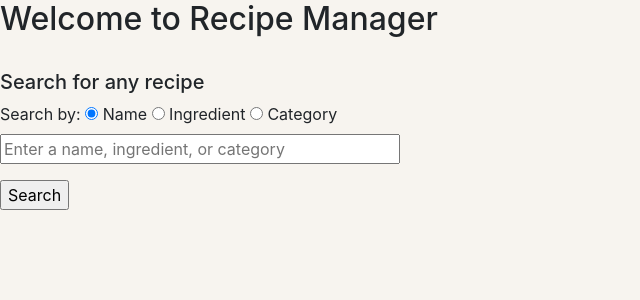
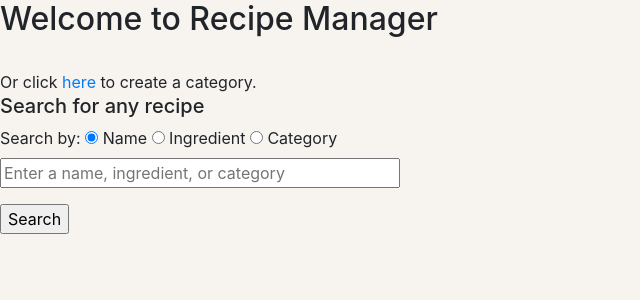
Before and after one commit to jzaia18/WormSign, a Flask app: page /home in a window 1280 px wide. Shown: the top 300 px of the page, without its empty margins (0-640 px from the left). Run offline with Flask 2, Linux system fonts and the light colour scheme; the visitor is signed in with stand-in values (Sample User, id 1); some libraries are stand-ins or nearby versions.

Commit message:
Stubbed out creating a category, also made login and create account return the id of the account and add it to the session

```diff
--- a/app.py
+++ b/app.py
@@ -6,6 +6,7 @@ import os, json
 from utils.config import config
 from utils.login import insert_user, login_user
 from utils.search_recipe import search_recipe
+from utils.create_category import create_category
 
 app = Flask(__name__)
 DIR = os.path.dirname(__file__) or '.'
@@ -41,14 +42,15 @@ def login():
     if request.method == 'POST':
         username = request.form['username']
         password = request.form['password']
-        loginresult = login_user(username, password)
-        if loginresult == 'no-account':
+        login_result, user_id = login_user(username, password)
+        if login_result == 'no-account':
             error = 'Account with that Username does not exist'
-        elif loginresult == 'failed':
+        elif login_result == 'failed':
             error = 'Incorrect Password'
         else:
             flash('Successfully logged in')
             session['user'] = username
+            session['id'] = user_id
             return redirect(url_for('home'))
     return render_template("login.html", error=error)
 
@@ -59,12 +61,13 @@ def create_account():
     if request.method == 'POST':
         username = request.form['username']
         password = request.form['password']
-        insertresult = insert_user(username, password)
-        if insertresult == 'failed':
+        insert_result, user_id = insert_user(username, password)
+        if insert_result == 'failed':
             error = 'This Username already exists, please try another'
         else:
             flash('Account successfully created!')
             session['user'] = username
+            session['id'] = user_id
             return redirect(url_for('home'))
     return render_template("create_account.html", error=error)
 
@@ -84,5 +87,18 @@ def find_recipe():
             notfound = 'No recipes found'
     return render_template("home.html", results=results, notfound=notfound, keyword=keyword)
 
+@app.route("/make_category", methods=['GET','POST'])
+def make_category():
+    if request.method == 'POST':
+        category_name = request.form['category_name']
+        create_category_result = create_category(session['id'], category_name)
+        if create_category_result == 'failed':
+            error = 'You already have a category with this name, please try another'
+        else:
+            flash('Category successfully created!')
+            return redirect(url_for('home'))
+
+    return render_template("make_category.html", error=error)
+
 if __name__ == '__main__':
     app.run(host='localhost', port=8080, debug=True)
--- a/templates/home.html
+++ b/templates/home.html
@@ -13,6 +13,8 @@
   </h2>
 
   <br />
+
+  Or click <a href="/make_category">here</a> to create a category.
 
   <h5>
     Search for any recipe
```
Also changed, not shown: utils/login.py (+9 -8 lines).
